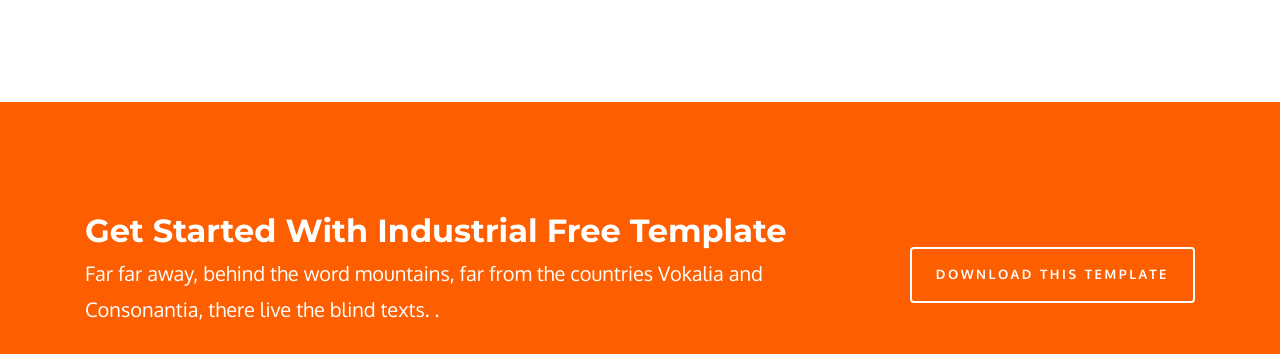
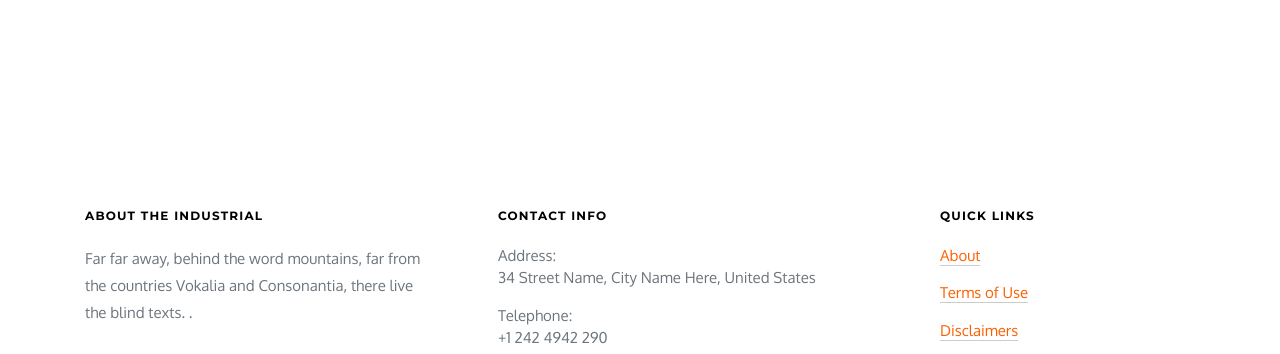
Before and after one commit to Zombiecore420/template2, a plain HTML site: page index.html in a window 1280 px wide. Shown: the part 5434-5788 px from the top of the page. Drawn offline with Linux system fonts and the light colour scheme; files whose address does not match are found by name.

Commit message:
Sección basura removida

```diff
--- a/index.html
+++ b/index.html
@@ -418,19 +418,6 @@
         </div>
       </div>
     </section>
-    <section class="section bg-primary">
-      <div class="container">
-        <div class="row align-items-center">
-          <div class="col-lg-8">
-            <h2 class="text-white mb-0">Get Started With Industrial Free Template</h2>
-            <p class="text-white lead">Far far away, behind the word mountains, far from the countries Vokalia and Consonantia, there live the blind texts. .</p>
-          </div>
-          <div class="col-lg-4 text-lg-right">
-            <a href="https://free-template.co/" class="btn btn-outline-white px-4 py-3">Download This Template</a>
-          </div>
-        </div>
-      </div>
-    </section>
     <footer class="site-footer" role="contentinfo">
       <div class="container">
         <div class="row mb-5">
```
